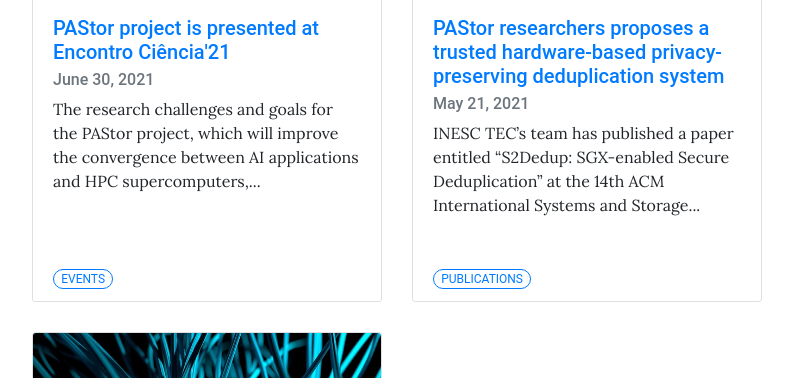
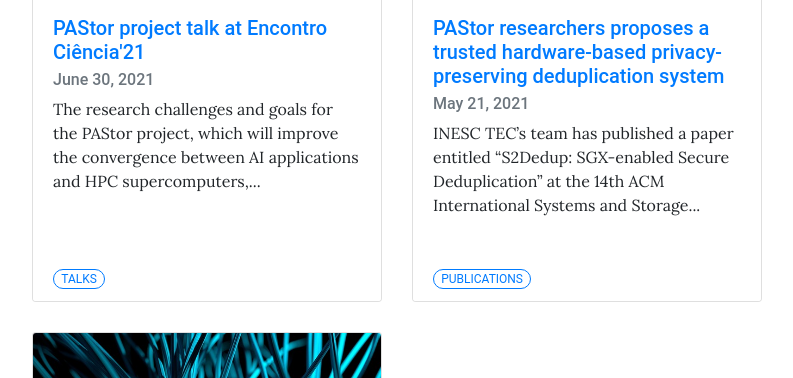
Before and after one commit to pastor-project/pastor-project.github.io, a Jekyll site: the page built from pages/home.md, in a window 1280 px wide, cut to the strip 1108-1486 px from the top of the page. Shown: the whole strip, without its empty margins (243-1036 px from the left). Built offline with Jekyll 4.4.1, drawn with Linux system fonts in a browser that asks for light colours.

Commit message:
update news

```diff
--- a/_posts/2021-06-30-ciencia.md
+++ b/_posts/2021-06-30-ciencia.md
@@ -1,11 +1,11 @@
 ---
-title: PAStor project is presented at Encontro Ciência'21
+title: PAStor project talk at Encontro Ciência'21
 description:
 background: /assets/img/ciencia.png
 author: [João Paulo]
-categories: [Events]
+categories: [Talks]
 ---
 
-The research challenges and goals for the PAStor project, which will improve the convergence between AI applications and HPC supercomputers, were presented at Encontro Ciência'21 in Lisbon, Portugal.
+The research challenges and goals for the PAStor project, which will improve the convergence between AI applications and HPC supercomputers, were discussed at Encontro Ciência'21 in Lisbon, Portugal.
 
 Namely, the talk was given at the UT Austin Portugal Program's workshop with the title: "Better prepared: Strengthening societies through international scientific collaboration".
```
